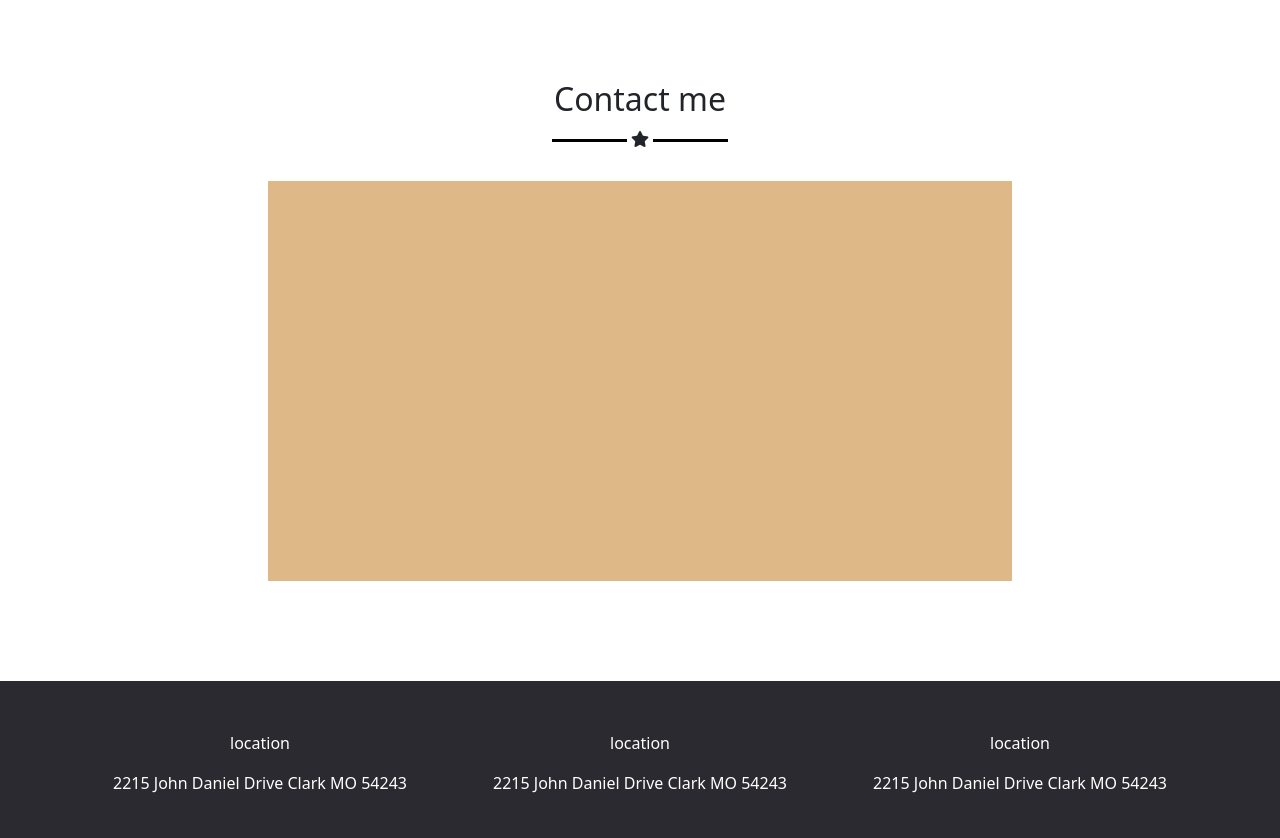
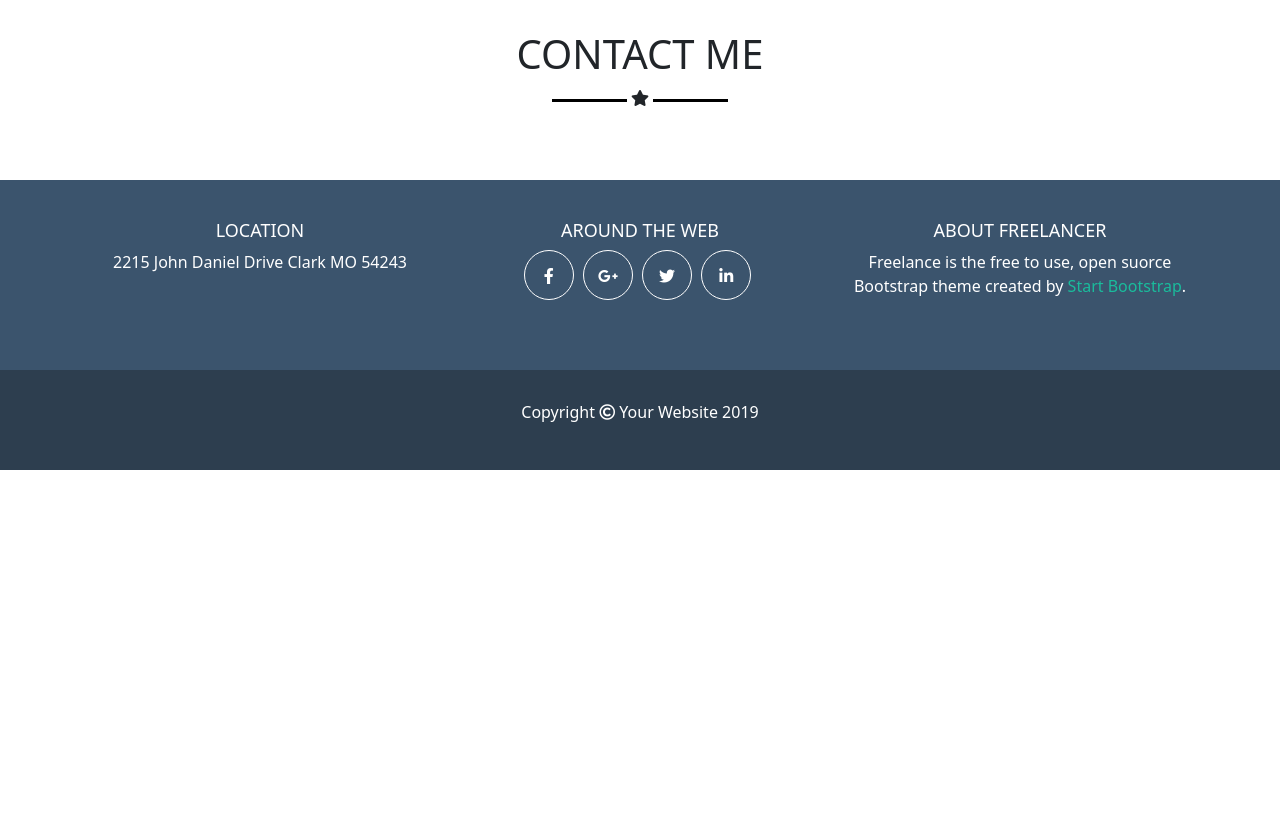
Before and after one commit to radfarelmira/html-css-bootstrap-freelancer, a plain HTML site: page index.html in a window 1280 px wide. Shown: the part 1780-2618 px from the top of the page. After the commit the page ends 2250 px from the top, so only its background shows below. Drawn offline with nearby package versions, Linux system fonts and the light colour scheme.

Commit message:
footer complete

```diff
--- a/css/style.css
+++ b/css/style.css
@@ -54,6 +54,11 @@ img{
 
 .divisor{
     margin-bottom: 10px;
+}
+
+/* Color */
+.green{
+    color:#1abc9c;
 }
 
 /* HEADER */
@@ -139,42 +144,48 @@ section {
 }
 
 /* Contact */
-.contact_content{
-    width: 60%;
-    margin: auto;
-    text-align: center;
-    padding: 50px 0;
-}
 
-.contact_content .divisor::after,
-.contact_content .divisor::before{
-    background-color: black;
-}
-
-.form{
-    width: 100%;
-    height: 400px;
-    background-color: burlywood;
-    margin-top: 30px;
-}
 
 /* FOOTER */
 footer{
     color: white;
-}
-
-.footer_contact{
-    background-color: rgb(42, 42, 48);
-    padding: 50px 0;
     text-align: center;
 }
 
-.footer_single_text{
-    margin-bottom: 40px;
+/* Footer top */
+.footer_top{
+    background-color: #3b546d;
+    padding: 40px;
 }
 
-.footer_copyright{
-    background-color: rgb(17, 17, 20);
-    padding: 20px 0;
+.footer_top h4{
+    font-size: 18px;
+    text-transform: uppercase;
+}
+
+.footer_single_text{
+    margin-bottom: 30px;
+}
+
+.footer_single_text li{
+    display: inline-block;
+    margin-right: 5px;
+}
+
+.footer_single_text .circle{
+    width: 50px;
+    height: 50px;
+    border: 1px solid white;
+    border-radius: 50%;
     text-align: center;
+    line-height: 50px;
 }
+
+.circle{
+
+}
+/* Footer bottom */
+.footer_bottom{
+    background-color: #2d3e4f;
+    padding: 30px;
+}
--- a/index.html
+++ b/index.html
@@ -43,9 +43,9 @@
                       </div>
 
                       <div class="hamburger d-block d-md-none">
-                        <button type="button" class="btn  btn-outline-light btn-lg">
+                        <a class="btn btn-outline-light btn-lg" href="#" role="button">
                             <i class="fas fa-bars"></i>
-                        </button>
+                        </a>
                       </div>
                   </div>
                 </div>
@@ -159,28 +159,26 @@
                     </div>
 
                     <div class="about-download">
-                        <button type="button" class="btn btn-outline-light">
-                            <a href="#">
+                        <a class="btn btn-outline-light" href="#" role="button">
                             <i class="fas fa-download"></i>
                             Download
-                            </a>
-                        </button>
+                        </a>
                     </div>
                 </div>
             </div>
         </section>
 
         <!-- Section Contact -->
-        <section class="contact">
-            <div class="contact_content">
+        <section>
+            <div class="small_container">
                 <div class="container-fluid">
-                    <h2 class="uppercase">Contact me</h2>
+                    <div class="section-heading">
+                        <h2 class="uppercase">Contact me</h2>
 
-                    <div class="divisor bg_black">
-                        <i class="fas fa-star"></i>
+                        <div class="divisor bg_black">
+                            <i class="fas fa-star"></i>
+                        </div>
                     </div>
-
-                    <div class="form"></div>
 
                 </div>
             </div>
@@ -191,36 +189,56 @@
 
     <!-- FOOTER -->
     <footer>
-        <div class="footer_contact">
+        <div class="footer_top">
             <div class="container">
                 <div class="row row-cols-1 row-cols-md-3">
                     <div class="col">
                         <div class="footer_single_text">
-                            <p class="uppercase">location</p>
+                            <h4>location</h4>
                             <p>2215 John Daniel Drive Clark MO 54243 </p>
                         </div>
                     </div>
 
                     <div class="col">
                         <div class="footer_single_text">
-                            <p class="uppercase">location</p>
-                            <p>2215 John Daniel Drive Clark MO 54243 </p>
+                            <h4>Around the web</h4>
+
+                            <ul>
+                                <li>
+                                    <div class="circle">
+                                        <i class="fab fa-facebook-f"></i>
+                                    </div>
+                                </li>
+                                <li>
+                                    <div class="circle">
+                                        <i class="fab fa-google-plus-g"></i>
+                                    </div>
+                                </li>
+                                <li>
+                                    <div class="circle">
+                                        <i class="fab fa-twitter"></i>
+                                    </div>
+                                </li>
+                                <li>
+                                    <div class="circle">
+                                        <i class="fab fa-linkedin-in"></i>
+                                    </div>
+                                </li>
+                            </ul>
                         </div>
                     </div>
 
                     <div class="col">
-                        <div class="footer_single_text">
-                            <p class="uppercase">location</p>
-                            <p>2215 John Daniel Drive Clark MO 54243 </p>
-                        </div>
+                        <h4>About Freelancer</h4>
+                        <p>Freelance is the free to use, open suorce Bootstrap theme created by <span class="green">Start Bootstrap</span>.</p>
                     </div>
                 </div>
             </div>
         </div>
 
-        <div class="footer_copyright">
+        <div class="footer_bottom">
             <p>
-               Copyright <i class="far fa-copyright"></i>Your Website 2019
+               Copyright <i class="far fa-copyright"></i> Your Website 2019
             </p>
         </div>
     </footer>
```
